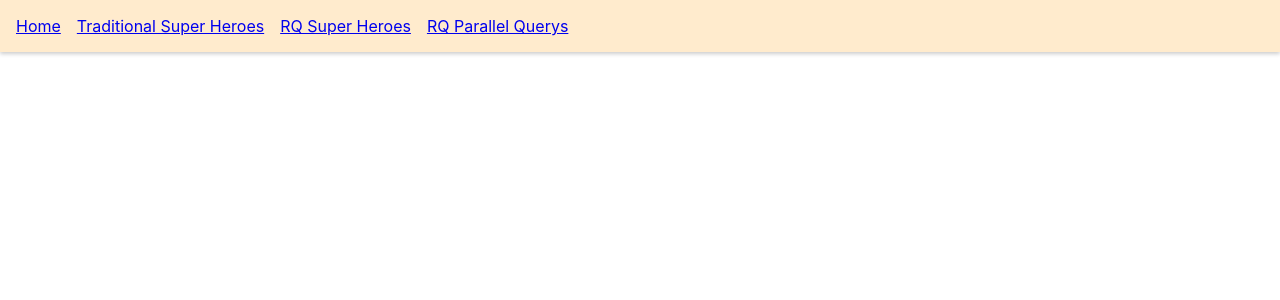
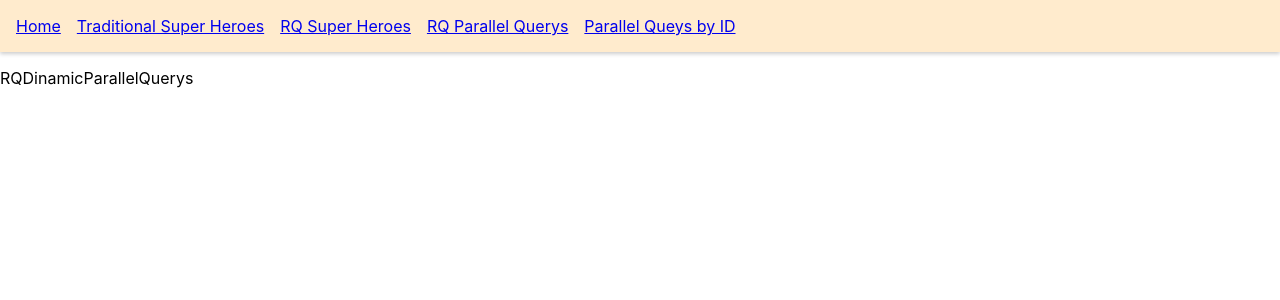
Before and after one commit to cepedagm14/react-query-codevolution-course, a React (Vite) app: page /rq-dinamic-parallel in a window 1280 px wide. Shown: the top 300 px of the page. Built offline with nearby package versions, Linux system fonts and the light colour scheme; data requests are answered from the project's data file.

Commit message:
dynamic parallel query

```diff
--- a/src/App.jsx
+++ b/src/App.jsx
@@ -7,6 +7,7 @@ import { QueryClient, QueryClientProvider } from "react-query";
 import { ReactQueryDevtools } from "react-query/devtools";
 import RQSuperHeroe from "./components/RQSuperHeroe";
 import RQParallelQuery from "./components/RQParallelQuery";
+import RQDinamicParallelQuerys from "./components/RQDinamicParallelQuerys";
 
 const queryClient = new QueryClient();
 
@@ -29,10 +30,19 @@ function App() {
               <li>
                 <Link to="/rq-parallel">RQ Parallel Querys</Link>
               </li>
+              <li>
+                <Link to="/rq-dinamic-parallel">Parallel Queys by ID</Link>
+              </li>
             </ul>
           </nav>
           <Routes>
             <Route path="/rq-parallel" element={<RQParallelQuery />} />
+
+            <Route
+              path="/rq-dinamic-parallel"
+              element={<RQDinamicParallelQuerys heroId={[1,3]}/>}
+            />
+
             <Route path="/rq-super-heroes/:heroId" element={<RQSuperHeroe />} />
             <Route path="/super-heroes" element={<SuperHeroPage />} />
             <Route path="/rq-super-heroes" element={<RQSuperHeroPage />} />
--- /dev/null
+++ b/src/components/RQDinamicParallelQuerys.jsx
@@ -0,0 +1,22 @@
+import React from "react";
+import axios from "axios";
+import { useQueries } from "react-query";
+
+const fetchSuperHeroes = (heroId) => {
+  return axios.get(`http://localhost:4000/superheroes/${heroId}`);
+};
+
+const RQDinamicParallelQuerys = ({ heroId }) => {
+const queryResult = useQueries(
+    heroId.map((id) => {
+      return {
+        queryKey: ["super-heroe", id],
+        queryFn: () => fetchSuperHeroes(id),
+      };
+    })
+  );
+  console.log({queryResult});
+  return <div>RQDinamicParallelQuerys</div>;
+};
+
+export default RQDinamicParallelQuerys;
```
